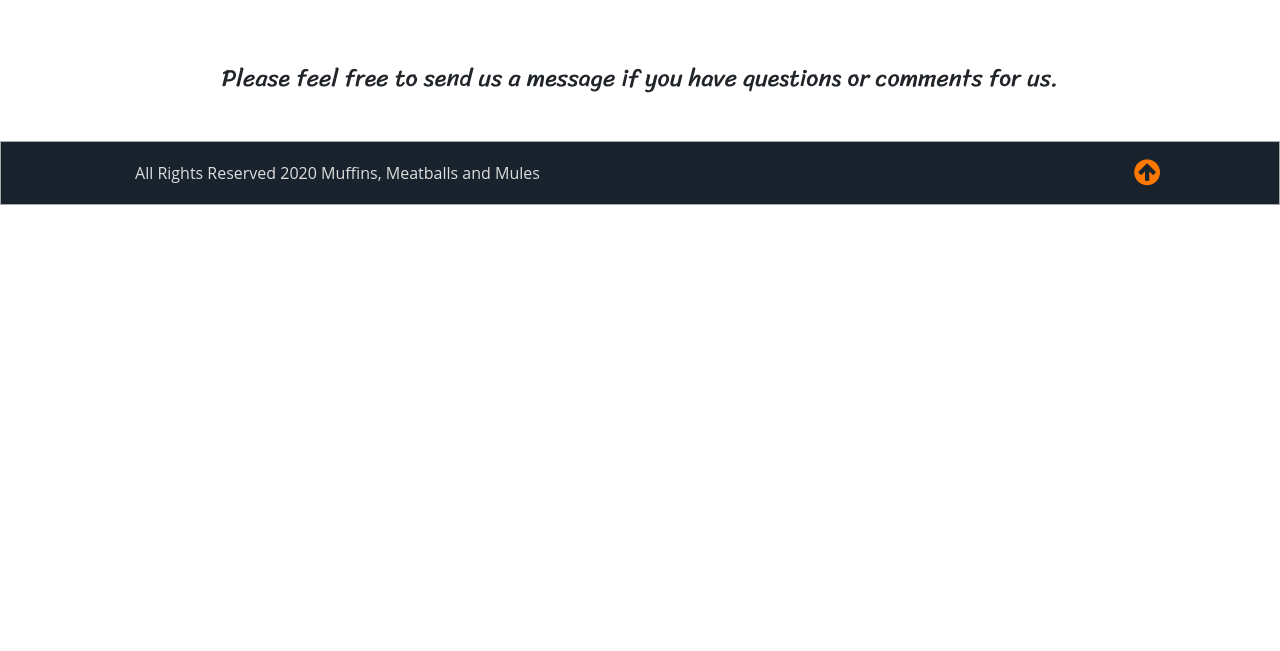
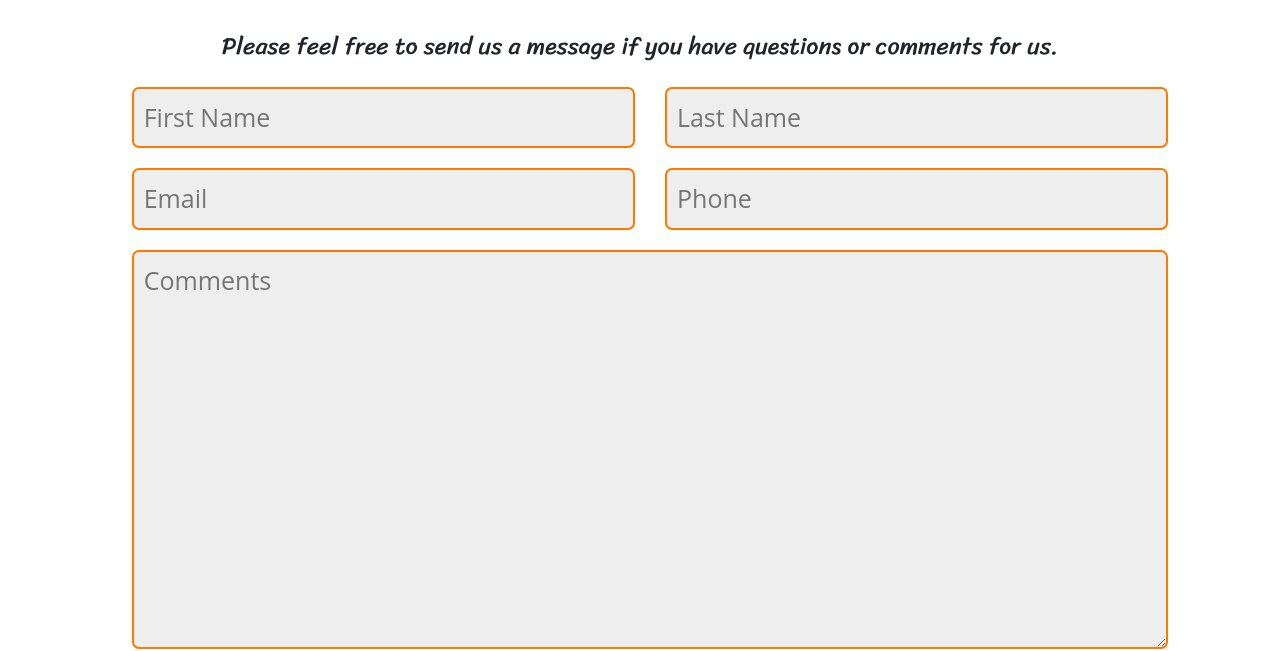
Before and after one commit to jgilday01/bootstrap4-project, a website: page contact.html in a window 1280 px wide. Shown: the part 153-804 px from the top of the page. Drawn offline with nearby package versions, Linux system fonts and the light colour scheme.

Commit message:
Contact Added

```diff
--- a/contact.html
+++ b/contact.html
@@ -48,7 +48,7 @@
     <div class="container-fluid">
         <div class="row">
             <div class="offset-1 col-10">
-                <div class="home-text-lrg my-5">
+                <div class="home-text-lrg my-3">
                     <h4 class="text-center">
                         Please feel free to send us a message if you have questions or comments for us.
                     </h4>
@@ -56,6 +56,25 @@
             </div>
         </div>
     </div>
+
+    <div class="container-fluid">
+        <div class="row">
+            <div class="offset-1 col-10">
+                <form>
+                    <div class="row">
+                        <div class="col-6"><input type="text" name="first-name" value="" aria-required="true" placeholder="First Name"></div>
+                        <div class="col-6"><input type="text" name="last-name" value="" aria-required="true" placeholder="Last Name"></div>
+                        <div class="col-6"><input type="email" name="emailinput" value="" size="40" aria-required="true" placeholder="Email"></div>
+                        <div class="col-6"><input type="text" name="phone" value="" size="40" aria-required="true" placeholder="Phone"></div>
+                        <div class="col-12"><textarea name="comments" cols="40" rows="10" aria-required="true" placeholder="Comments"></textarea></div>
+                        <div class="col-12"><input type="submit" value="Send"></div>
+                    </div>
+                </form>
+            </div>
+        </div>
+    </div>
+
+
 
     <footer>
         <div class="container-fluid">
--- a/css/styles.css
+++ b/css/styles.css
@@ -11,6 +11,17 @@ body {
 
 h1, h2, h3, h4, h5, .navbar-brand {
    font-family: 'Sriracha', cursive;
+}
+
+input, textarea {
+   margin:10px;
+   padding: 10px;
+   width: 100%;
+   font-size: 25px;
+   background: #EEE;
+   border-radius: 7px;
+   border: 2px solid rgb(255,120,0);
+   color: rgb(255,120,0);
 }
 
 .navbar-brand.customized {
@@ -145,3 +156,8 @@ footer {
    color: rgb(255,120,0);
    line-height: 1;
 }
+
+.up-wrap:hover {
+   cursor: pointer;
+   color: #CCC;
+}
```
